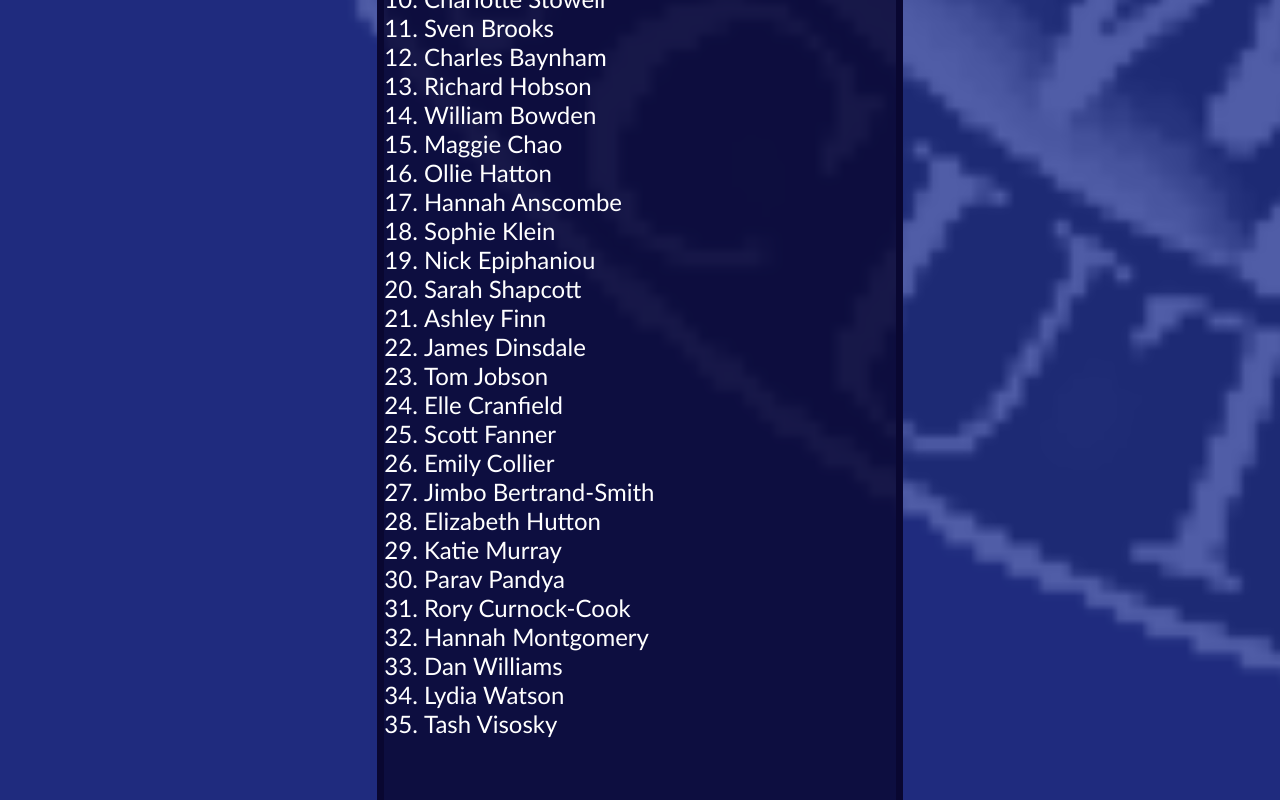
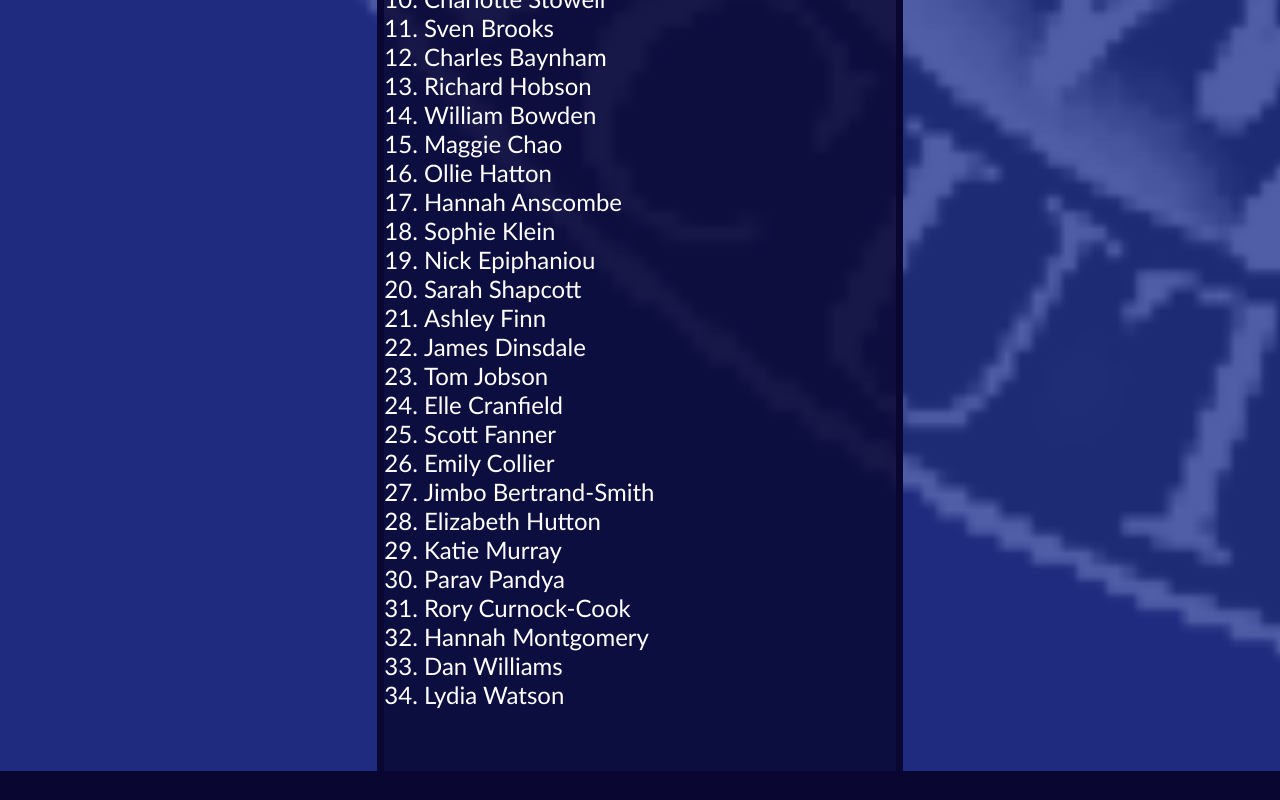
Before and after one commit to Rob334/Vidal-V, a plain HTML site: page index.html in a window 1280 px wide. Shown: the part 2761-3561 px from the top of the page. After the commit the page ends 3532 px from the top, so only its background shows below. Drawn offline with Linux system fonts and the light colour scheme; a web font is replaced by a local one.

Commit message:
Tash taken out

```diff
--- a/index.html
+++ b/index.html
@@ -123,7 +123,7 @@
                 <li>Hannah Montgomery</li>
                 <li>Dan Williams</li>
                 <li>Lydia Watson</li>
-                <li>Tash Visosky</li>
+
             </ol>
             <br><br>
 
```
